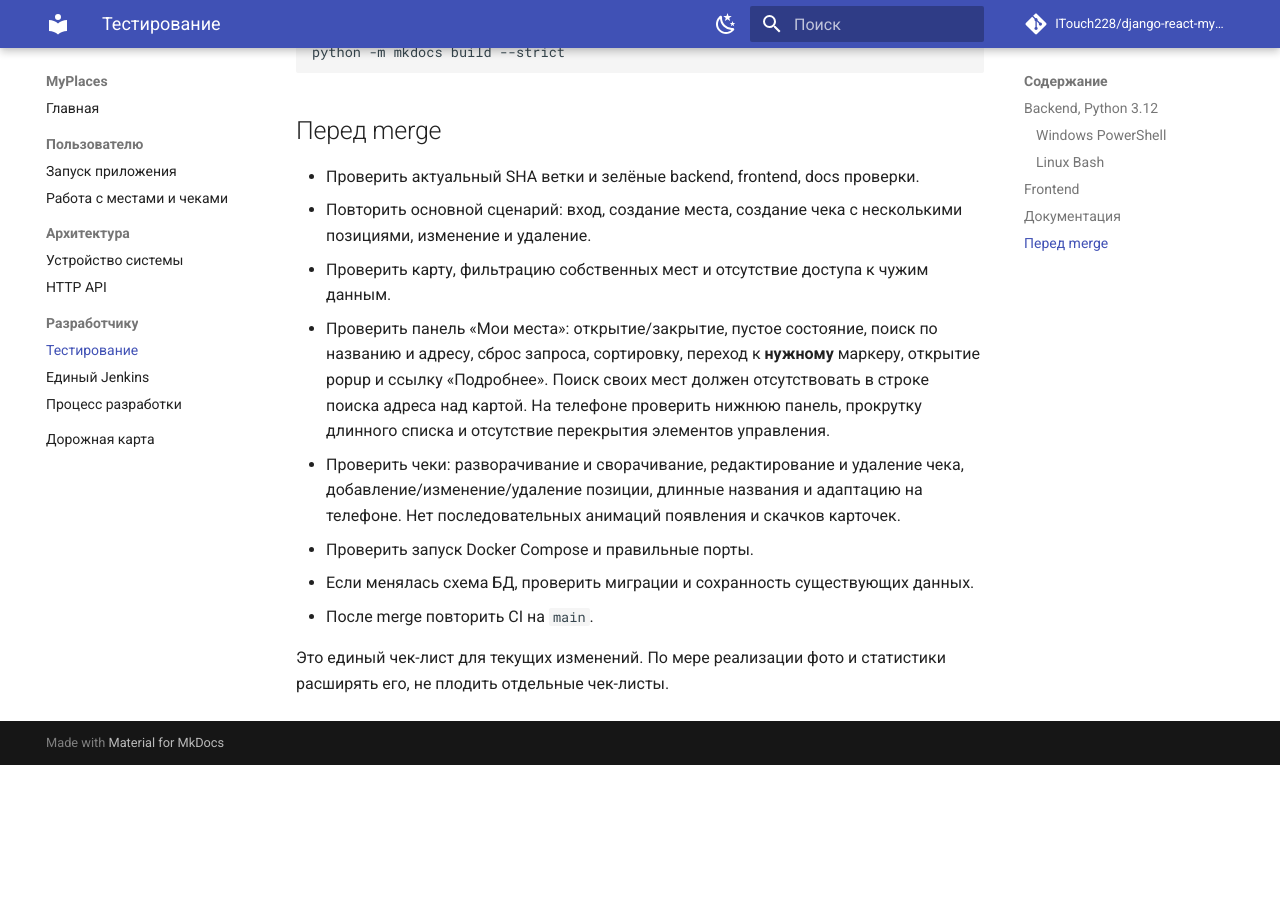
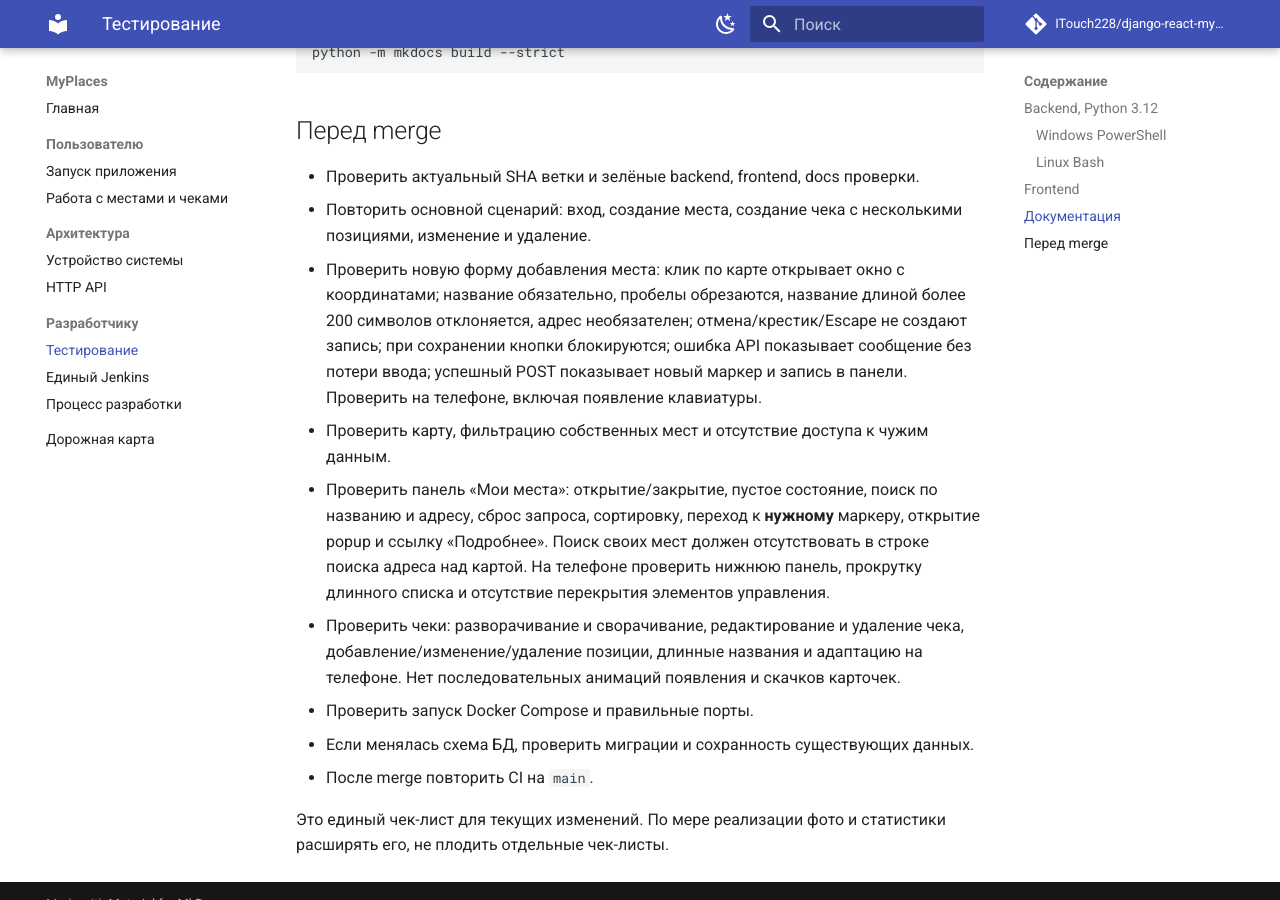
Before and after one commit to ITouch228/django-react-myplaces, an MkDocs documentation site: the page built from docs/testing.md, in a window 1280 px wide and 900 px high, scrolled down 1253 px. Built offline with MkDocs 1.6.1 and Material for MkDocs 9.7.7, drawn with Linux system fonts in a browser that asks for light colours; comment, search, counter and statistics services are not loaded; before the commit the page ends 2018 px from its top, so only the background shows below that.

Commit message:
docs: describe place creation workflow and regression checklist

```diff
--- a/docs/testing.md
+++ b/docs/testing.md
@@ -58,6 +58,7 @@
 
 - Проверить актуальный SHA ветки и зелёные backend, frontend, docs проверки.
 - Повторить основной сценарий: вход, создание места, создание чека с несколькими позициями, изменение и удаление.
+- Проверить новую форму добавления места: клик по карте открывает окно с координатами; название обязательно, пробелы обрезаются, название длиной более 200 символов отклоняется, адрес необязателен; отмена/крестик/Escape не создают запись; при сохранении кнопки блокируются; ошибка API показывает сообщение без потери ввода; успешный POST показывает новый маркер и запись в панели. Проверить на телефоне, включая появление клавиатуры.
 - Проверить карту, фильтрацию собственных мест и отсутствие доступа к чужим данным.
 - Проверить панель «Мои места»: открытие/закрытие, пустое состояние, поиск по названию и адресу, сброс запроса, сортировку, переход к **нужному** маркеру, открытие popup и ссылку «Подробнее». Поиск своих мест должен отсутствовать в строке поиска адреса над картой. На телефоне проверить нижнюю панель, прокрутку длинного списка и отсутствие перекрытия элементов управления.
 - Проверить чеки: разворачивание и сворачивание, редактирование и удаление чека, добавление/изменение/удаление позиции, длинные названия и адаптацию на телефоне. Нет последовательных анимаций появления и скачков карточек.
```
